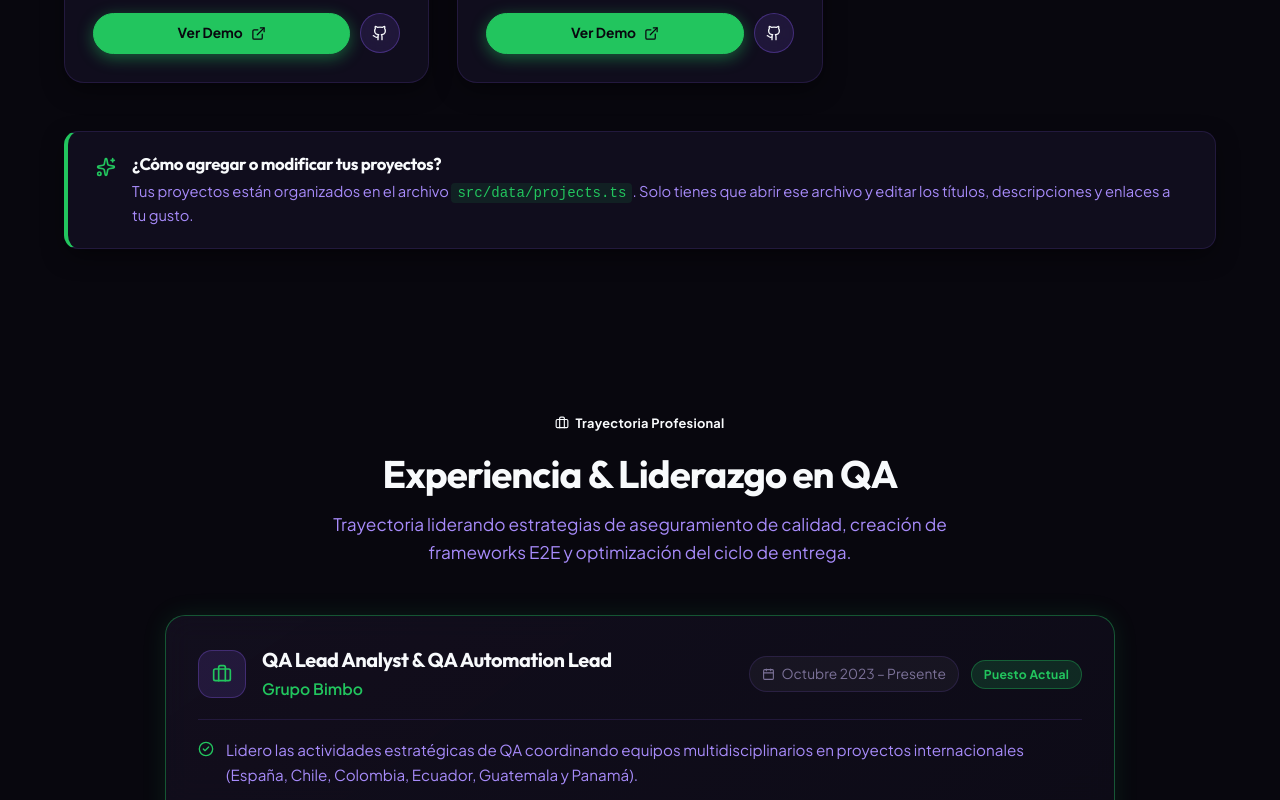
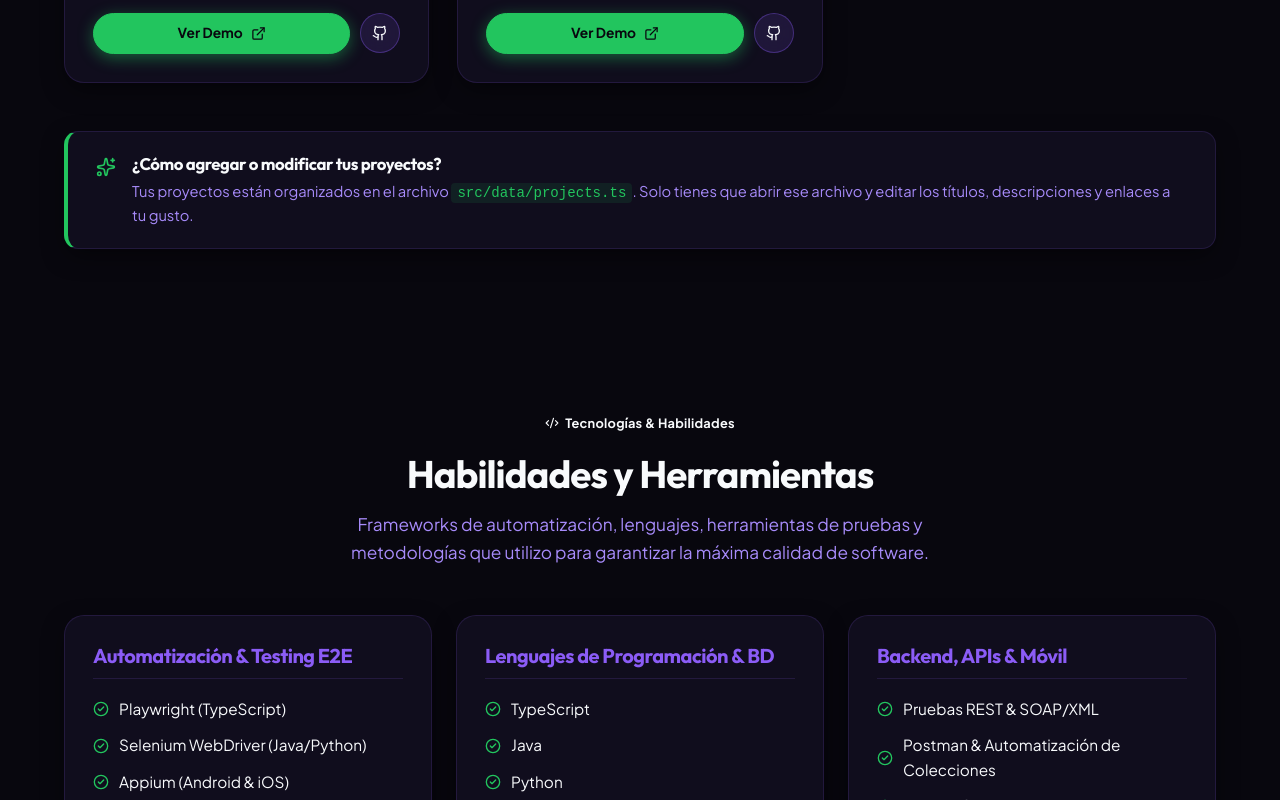
Before and after one commit to AllanJMZ/PortfolioAlanJmz.NCH, a React (Vite) app: page / in a window 1280 px wide. Shown: the part 2000-2800 px from the top of the page. Built offline with nearby package versions, Linux system fonts and the light colour scheme.

Commit message:
refactor: remove work experience section and keep only projects, skills and certifications

```diff
--- a/src/App.css
+++ b/src/App.css
@@ -694,171 +694,6 @@
 }
 
 /* ==========================================================================
-   EXPERIENCE SECTION
-   ========================================================================== */
-.experience-section {
-  position: relative;
-}
-
-.experience-cards-container {
-  display: flex;
-  flex-direction: column;
-  gap: 24px;
-  max-width: 950px;
-  margin: 0 auto;
-}
-
-.exp-card {
-  padding: 32px;
-  transition: transform var(--transition-fast), border-color var(--transition-fast), box-shadow var(--transition-fast);
-}
-
-.exp-card:hover {
-  transform: translateY(-3px);
-  border-color: var(--eva-purple);
-  box-shadow: 0 12px 30px rgba(0, 0, 0, 0.35), 0 0 20px rgba(139, 92, 246, 0.2);
-}
-
-.exp-card-current {
-  border-color: rgba(34, 197, 94, 0.4);
-  background: linear-gradient(145deg, rgba(20, 16, 32, 0.85) 0%, rgba(13, 11, 22, 0.95) 100%);
-  box-shadow: 0 0 24px rgba(34, 197, 94, 0.12);
-}
-
-.exp-card-current:hover {
-  border-color: var(--eva-green);
-  box-shadow: 0 14px 32px rgba(0, 0, 0, 0.4), 0 0 28px rgba(34, 197, 94, 0.25);
-}
-
-.exp-card-header {
-  display: flex;
-  align-items: center;
-  justify-content: space-between;
-  gap: 16px;
-  flex-wrap: wrap;
-  padding-bottom: 18px;
-  border-bottom: 1px solid var(--border-subtle);
-}
-
-.exp-company-info {
-  display: flex;
-  align-items: center;
-  gap: 16px;
-}
-
-.exp-icon-box {
-  width: 48px;
-  height: 48px;
-  border-radius: 14px;
-  background: rgba(139, 92, 246, 0.14);
-  border: 1px solid rgba(139, 92, 246, 0.3);
-  display: flex;
-  align-items: center;
-  justify-content: center;
-  color: var(--eva-green);
-  flex-shrink: 0;
-}
-
-.exp-icon-box.edu-icon-box {
-  background: rgba(34, 197, 94, 0.12);
-  border-color: rgba(34, 197, 94, 0.3);
-  color: var(--eva-purple);
-}
-
-.exp-role {
-  font-size: 1.25rem;
-  font-weight: 700;
-  color: var(--text-primary);
-  margin: 0 0 4px;
-}
-
-.exp-company {
-  font-size: 0.98rem;
-  color: var(--eva-green);
-  font-weight: 600;
-}
-
-.exp-meta {
-  display: flex;
-  align-items: center;
-  gap: 12px;
-}
-
-.exp-period-badge {
-  display: inline-flex;
-  align-items: center;
-  gap: 6px;
-  font-size: 0.86rem;
-  color: var(--text-muted);
-  background: rgba(255, 255, 255, 0.04);
-  padding: 6px 12px;
-  border-radius: 9999px;
-  border: 1px solid var(--border-subtle);
-}
-
-.exp-current-pill {
-  font-size: 0.76rem;
-}
-
-.exp-highlights-list {
-  list-style: none;
-  margin-top: 18px;
-  display: flex;
-  flex-direction: column;
-  gap: 12px;
-}
-
-.exp-highlight-item {
-  display: flex;
-  align-items: flex-start;
-  gap: 12px;
-  color: var(--text-secondary);
-  font-size: 0.95rem;
-  line-height: 1.6;
-}
-
-.exp-bullet-icon {
-  color: var(--eva-green);
-  flex-shrink: 0;
-  margin-top: 3px;
-}
-
-.education-grid {
-  display: grid;
-  grid-template-columns: repeat(auto-fit, minmax(260px, 1fr));
-  gap: 18px;
-  margin-top: 18px;
-}
-
-.edu-item {
-  background: rgba(139, 92, 246, 0.06);
-  border: 1px solid var(--border-subtle);
-  border-radius: 14px;
-  padding: 18px;
-  display: flex;
-  flex-direction: column;
-  gap: 6px;
-}
-
-.edu-degree {
-  font-size: 1.05rem;
-  font-weight: 700;
-  color: var(--text-primary);
-  margin: 0;
-}
-
-.edu-institution {
-  font-size: 0.88rem;
-  color: var(--text-secondary);
-  margin: 0 0 6px;
-}
-
-.edu-status {
-  align-self: flex-start;
-  font-size: 0.76rem;
-}
-
-/* ==========================================================================
    SKILLS SECTION
    ========================================================================== */
 .skills-grid {
--- a/src/App.tsx
+++ b/src/App.tsx
@@ -1,7 +1,6 @@
 import { Navbar } from './components/Navbar';
 import { Hero } from './components/Hero';
 import { ProjectsSection } from './components/ProjectsSection';
-import { ExperienceSection } from './components/ExperienceSection';
 import { SkillsSection } from './components/SkillsSection';
 import { CertificationsSection } from './components/CertificationsSection';
 import { InterestsSection } from './components/InterestsSection';
@@ -16,7 +15,6 @@ export function App() {
       <main>
         <Hero />
         <ProjectsSection />
-        <ExperienceSection />
         <SkillsSection />
         <CertificationsSection />
         <InterestsSection />
--- a/src/components/ExperienceSection.tsx
+++ /dev/null
@@ -1,90 +0,0 @@
-import React from 'react';
-import { Briefcase, Calendar, GraduationCap, CheckCircle2 } from 'lucide-react';
-import { EXPERIENCE_DATA, EDUCATION_DATA } from '../data/projects';
-
-export const ExperienceSection: React.FC = () => {
-  return (
-    <section id="experiencia" className="section-padding experience-section">
-      <div className="container">
-        {/* Section Header */}
-        <div className="section-header">
-          <span className="badge badge-indigo section-tag">
-            <Briefcase size={14} /> Trayectoria Profesional
-          </span>
-          <h2>Experiencia &amp; Liderazgo en QA</h2>
-          <p>
-            Trayectoria liderando estrategias de aseguramiento de calidad, creación de frameworks E2E y optimización del ciclo de entrega.
-          </p>
-        </div>
-
-        {/* Experience Cards */}
-        <div className="experience-cards-container">
-          {EXPERIENCE_DATA.map((exp, idx) => (
-            <div
-              key={idx}
-              className={`glass-card exp-card ${exp.current ? 'exp-card-current' : ''}`}
-            >
-              <div className="exp-card-header">
-                <div className="exp-company-info">
-                  <div className="exp-icon-box">
-                    <Briefcase size={20} className="exp-icon" />
-                  </div>
-                  <div>
-                    <h3 className="exp-role">{exp.role}</h3>
-                    <span className="exp-company">{exp.company}</span>
-                  </div>
-                </div>
-
-                <div className="exp-meta">
-                  <div className="exp-period-badge">
-                    <Calendar size={13} />
-                    <span>{exp.period}</span>
-                  </div>
-                  {exp.current && (
-                    <span className="badge badge-emerald exp-current-pill">
-                      Puesto Actual
-                    </span>
-                  )}
-                </div>
-              </div>
-
-              <ul className="exp-highlights-list">
-                {exp.highlights.map((h, hIdx) => (
-                  <li key={hIdx} className="exp-highlight-item">
-                    <CheckCircle2 size={16} className="exp-bullet-icon" />
-                    <span>{h}</span>
-                  </li>
-                ))}
-              </ul>
-            </div>
-          ))}
-
-          {/* Education Highlight */}
-          <div className="glass-card exp-card education-card">
-            <div className="exp-card-header">
-              <div className="exp-company-info">
-                <div className="exp-icon-box edu-icon-box">
-                  <GraduationCap size={22} className="exp-icon" />
-                </div>
-                <div>
-                  <h3 className="exp-role">Formación Académica</h3>
-                  <span className="exp-company">Educación Universitaria &amp; Especializaciones</span>
-                </div>
-              </div>
-            </div>
-
-            <div className="education-grid">
-              {EDUCATION_DATA.map((edu, eIdx) => (
-                <div key={eIdx} className="edu-item">
-                  <h4 className="edu-degree">{edu.degree}</h4>
-                  <p className="edu-institution">{edu.institution}</p>
-                  <span className="badge badge-emerald edu-status">{edu.status}</span>
-                </div>
-              ))}
-            </div>
-          </div>
-        </div>
-      </div>
-    </section>
-  );
-};
--- a/src/components/Footer.tsx
+++ b/src/components/Footer.tsx
@@ -22,7 +22,6 @@ export const Footer = () => {
         <div className="footer-links">
           <a href="#inicio">Inicio</a>
           <a href="#proyectos">Proyectos</a>
-          <a href="#experiencia">Experiencia</a>
           <a href="#habilidades">Habilidades</a>
           <a href="#certificaciones">Certificaciones</a>
           <a href="#intereses">Intereses</a>
--- a/src/components/Navbar.tsx
+++ b/src/components/Navbar.tsx
@@ -1,5 +1,5 @@
 import { useState, useEffect } from 'react';
-import { Moon, Sun, Code2, FolderGit2, Sparkles, Mail, Briefcase, Award } from 'lucide-react';
+import { Moon, Sun, Code2, FolderGit2, Sparkles, Mail, Award } from 'lucide-react';
 import { GithubIcon } from './BrandIcons';
 import { PERSONAL_INFO } from '../data/projects';
 
@@ -37,10 +37,6 @@ export const Navbar = () => {
           <a href="#proyectos" className="nav-link">
             <FolderGit2 size={16} />
             <span>Proyectos</span>
-          </a>
-          <a href="#experiencia" className="nav-link">
-            <Briefcase size={16} />
-            <span>Experiencia</span>
           </a>
           <a href="#habilidades" className="nav-link">
             <Code2 size={16} />
--- a/src/data/projects.ts
+++ b/src/data/projects.ts
@@ -16,8 +16,6 @@ export const PERSONAL_INFO = {
   title: 'Ingeniero de QA Automation & QA Lead | SDET',
   shortTitle: 'QA Lead & SDET',
   bio: 'Ingeniero de QA Automation y QA Lead con sólida trayectoria en el diseño, ejecución y liderazgo de estrategias de pruebas de software para aplicaciones web, móviles y arquitecturas backend/APIs. Especializado en frameworks de automatización con Playwright, Appium, Selenium y TypeScript/Java/Python.',
-  currentCompany: 'Grupo Bimbo',
-  currentRole: 'QA Lead Analyst & QA Automation Lead',
   education: 'Licenciatura en Informática — UNAM (Titulado con Cédula Profesional)',
   location: 'CDMX, México • Remoto / Híbrido',
   githubUser: 'AllanJMZ',
@@ -29,48 +27,6 @@ export const PERSONAL_INFO = {
   email: 'eallan.jcruz@gmail.com',
   phone: '5551892244',
 };
-
-export interface ExperienceItem {
-  company: string;
-  role: string;
-  period: string;
-  location?: string;
-  highlights: string[];
-  current?: boolean;
-}
-
-export const EXPERIENCE_DATA: ExperienceItem[] = [
-  {
-    company: 'Grupo Bimbo',
-    role: 'QA Lead Analyst & QA Automation Lead',
-    period: 'Octubre 2023 – Presente',
-    highlights: [
-      'Lidero las actividades estratégicas de QA coordinando equipos multidisciplinarios en proyectos internacionales (España, Chile, Colombia, Ecuador, Guatemala y Panamá).',
-      'Diseño e implemento frameworks de automatización E2E para Web y Móviles (Android/iOS) con Playwright, Appium y TypeScript/Java.',
-      'Ejecuto validación profunda de servicios backend REST y XML (Postman, validación de payloads y consultas complejas en bases de datos SQL).',
-      'Análisis técnico de causa raíz mediante registros en Android con Logcat y optimización continua con Lean & Six Sigma.'
-    ],
-    current: true,
-  },
-  {
-    company: 'TSOFT',
-    role: 'QA Tester Analyst',
-    period: 'Mayo 2023 – Octubre 2023',
-    highlights: [
-      'Diseño y ejecución de matrices de prueba funcionales en Jira y Zephyr en entornos Ágiles (Scrum).',
-      'Pruebas de Integración, Regresión, UAT y UX; gestión y seguimiento al ciclo de vida completo de defectos.'
-    ],
-  },
-  {
-    company: 'DGPFE - UNAM',
-    role: 'Desarrollador & QA (Servicio Social)',
-    period: 'Agosto 2023 – Marzo 2024',
-    highlights: [
-      'Desarrollo de componentes web (JS, HTML, CSS) y bases de datos MySQL para la plataforma de e-commerce de librerías UNAM.',
-      'Diseño de pruebas funcionales e implementación de estándares de QA para el sistema de librerías.'
-    ],
-  },
-];
 
 export interface CertificationItem {
   id: string;
```
Also changed, not shown: src/components/Hero.tsx (+4 -4 lines).
